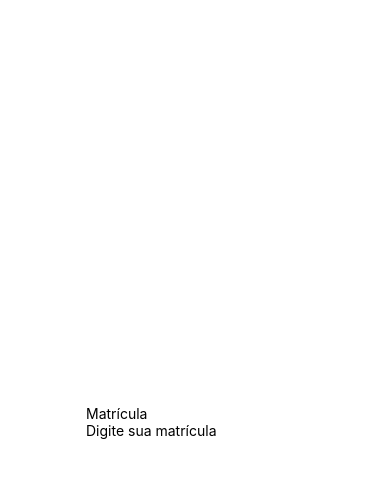
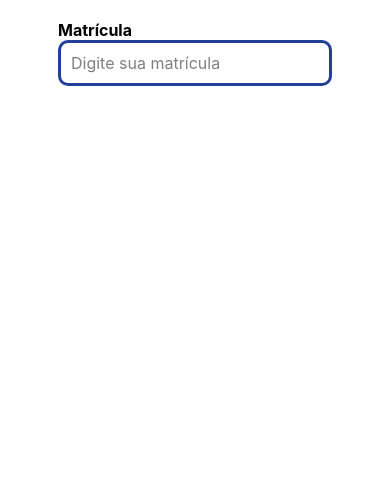
Before and after one commit to davidrockkj/portal-do-aluno-mobile, a React Native app: screen / in a window 390 px wide. Shown: the top 478 px of the page. Built offline with nearby package versions, Linux system fonts and the light colour scheme.

Commit message:
InputComLabel: estilizando

```diff
--- a/App.tsx
+++ b/App.tsx
@@ -19,5 +19,6 @@ const styles = StyleSheet.create({
     backgroundColor: '#fff',
     alignItems: 'center',
     justifyContent: 'center',
+    paddingTop: 20,
   },
 });
--- a/src/components/InputComLabel/index.tsx
+++ b/src/components/InputComLabel/index.tsx
@@ -17,7 +17,7 @@ export function InputComLabel( { label, placeholder, secureTextEntry}: InputComL
     <View style={styles.container}>
       <Text style={styles.labelText}>{label}</Text>
       <TextInput
-        style={[styles.input, blur ? {} : styles.inputFocus ]}
+        style={[styles.input, blur ? styles.inputFocus : {} ]}
         placeholder={placeholder || 'Digite aqui'}
         secureTextEntry={secureTextEntry === 'true' ? true : false}
         onFocus={ () => setBlur(true)}
--- a/src/components/InputComLabel/styles.tsx
+++ b/src/components/InputComLabel/styles.tsx
@@ -1,5 +1,26 @@
 import { StyleSheet } from 'react-native';
 
 export const styles = StyleSheet.create({
-  container: {}
+  container: {
+    // flex: 1,
+    // backgroundColor: 'black'
+  },
+  labelText: {
+    fontSize: 16,
+    fontWeight: 'bold',
+  },
+  input: {
+    width: '100%',
+    borderWidth: 3,
+    borderColor: '#213E98',
+    borderRadius: 10,
+    padding: 10,
+    color: 'grey',
+    fontSize: 16
+  },
+  inputFocus: {
+    color: '#fff',
+    fontWeight: 'bold',
+    backgroundColor: '#213E98'
+  }
 });
--- a/src/screens/login/styles.tsx
+++ b/src/screens/login/styles.tsx
@@ -1,5 +1,7 @@
 import { StyleSheet } from 'react-native';
 
 export const styles = StyleSheet.create({
-  container: {}
+  container: {
+    flex: 1,
+  },
 });
```
